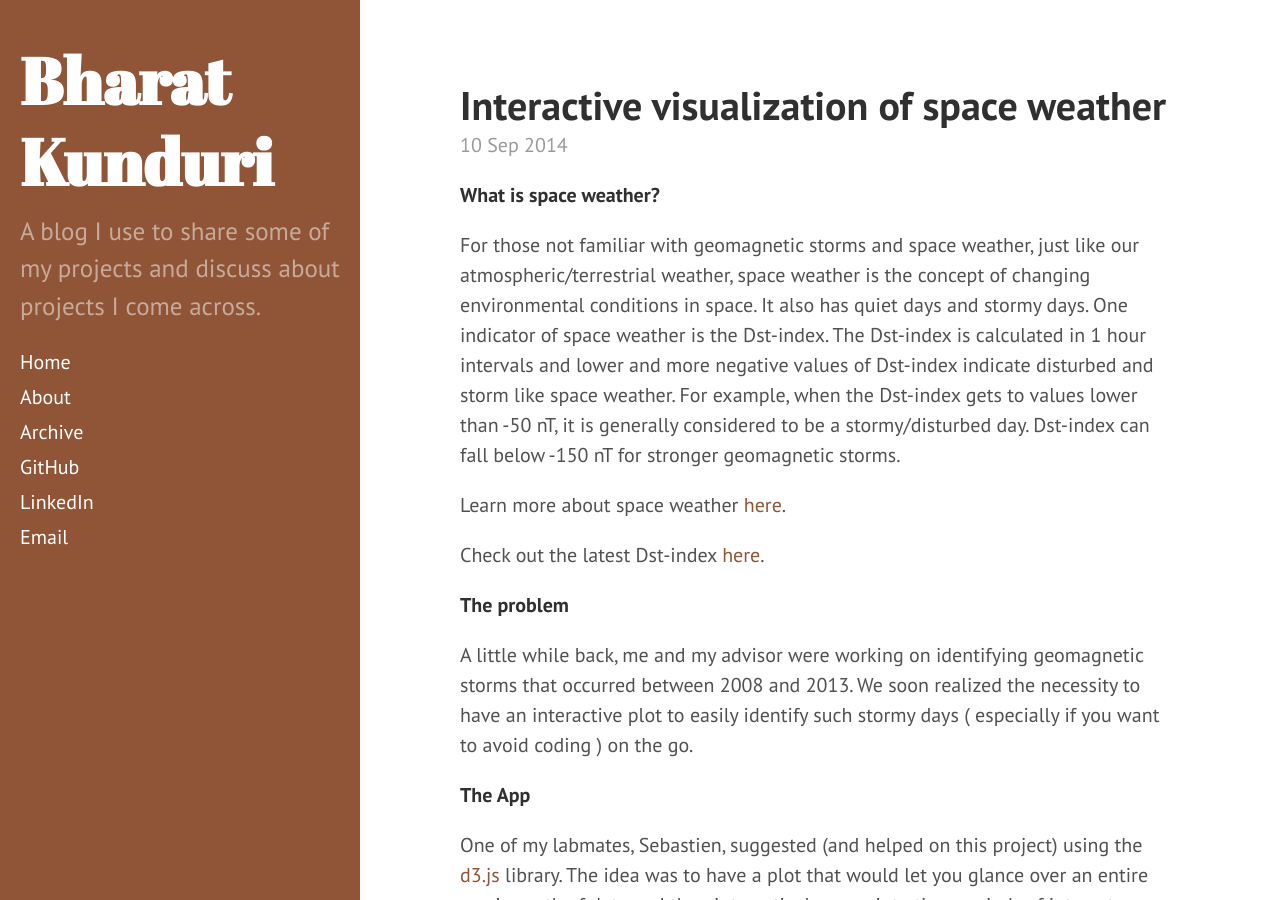
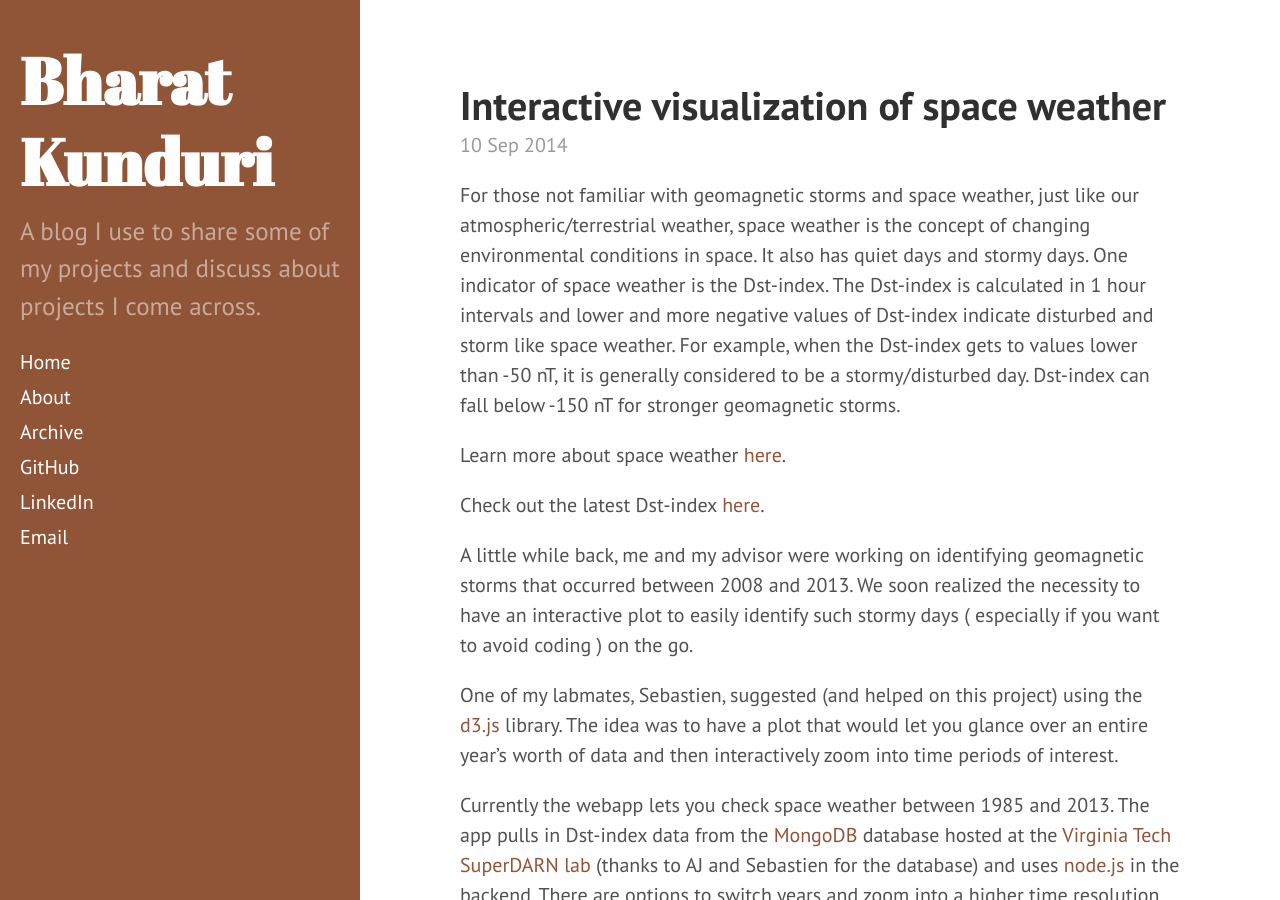
Before and after one commit to bharatreddy/bharatreddy.github.io, a Jekyll site: the page built from _posts/2014-09-10-dst-index.md, in a window 1280 px wide and 900 px high. Built offline with Jekyll 4.4.1, drawn with Linux system fonts in a browser that asks for light colours; Markdown is read by kramdown in place of the engine named in the settings.

Commit message:
d3 spaceweather post updtedb

```diff
--- a/_posts/2014-09-10-dst-index.md
+++ b/_posts/2014-09-10-dst-index.md
@@ -2,8 +2,6 @@
 layout: post
 title: Interactive visualization of space weather
 ---
-
-<strong> What is space weather? </strong>
 
 For those not familiar with geomagnetic storms and space weather, just like our atmospheric/terrestrial weather, space weather is the concept of changing environmental conditions in space. It also has quiet days and stormy days. One indicator of space weather is the Dst-index. The Dst-index is calculated in 1 hour intervals and lower and more negative values of Dst-index indicate disturbed and storm like space weather. For example, when the Dst-index gets to values lower than -50 nT, it is generally considered to be a stormy/disturbed day. Dst-index can fall below -150 nT for stronger geomagnetic storms.
 
@@ -11,16 +9,11 @@
 
 Check out the latest Dst-index [here](http://wdc.kugi.kyoto-u.ac.jp/dst_realtime/presentmonth/index.html).
 
-<strong> The problem </strong>
-
 A little while back, me and my advisor were working on identifying geomagnetic storms that occurred between 2008 and 2013. We soon realized the necessity to have an interactive plot to easily identify such stormy days ( especially if you want to avoid coding ) on the go.
 
-<strong> The App </strong>
 
 One of my labmates, Sebastien, suggested (and helped on this project) using the [d3.js](http://d3js.org/) library. The idea was to have a plot that would let you glance over an entire year's worth of data and then interactively zoom into time periods of interest.
 
 Currently the webapp lets you check space weather between 1985 and 2013. The app pulls in Dst-index data from the [MongoDB](http://www.mongodb.org/) database hosted at the [Virginia Tech SuperDARN lab](http://vt.superdarn.org/tiki-index.php) (thanks to AJ and Sebastien for the database) and uses [node.js](http://nodejs.org/) in the backend. There are options to switch years and zoom into a higher time resolution.
 
 The webapp is embedded below or can be viewed [here](http://d3spaceweather.herokuapp.com/)
-
-<iframe src="http://d3spaceweather.herokuapp.com/" marginwidth="0" marginheight="0" width="800" height="600"></iframe>
```
Also changed, not shown: 3 other files.
